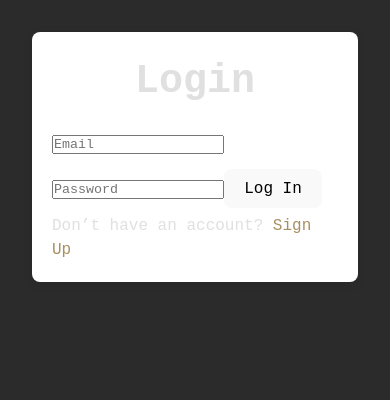
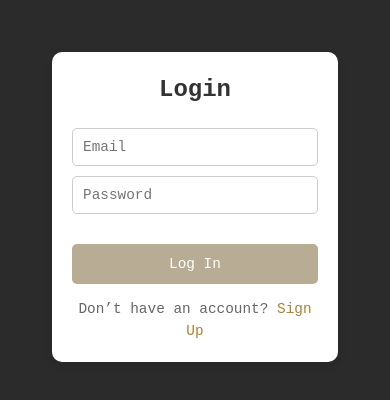
Before and after one commit to CamdenKitowski/great_reads, a React (Vite) app in the folder frontend/: page / in a window 390 px wide. Shown: the top 400 px of the page. Built offline with nearby package versions, Linux system fonts and the light colour scheme; no server answers; the database is empty.

Commit message:
update login and sign css + nav

```diff
--- a/frontend/src/components/NavBar.jsx
+++ b/frontend/src/components/NavBar.jsx
@@ -17,7 +17,7 @@ function NavBar() {
     return (<div className="navbar">
         <div className='navbar-content'>
             <div className='navbar-brand'>
-                <Link to="/">Great Reads</Link>
+                <Link to="/home">Great Reads</Link>
             </div>
             <form onSubmit={onSubmit} className="search-form">
                 <input
--- a/frontend/src/css/Login.css
+++ b/frontend/src/css/Login.css
@@ -0,0 +1,90 @@
+.user-detail-container {
+    max-width: 400px;
+    margin: 50px auto;
+    padding: 30px;
+    background-color: #ffffff;
+    border-radius: 10px;
+    box-shadow: 0 4px 8px rgba(0, 0, 0, 0.1);
+    text-align: center;
+}
+
+.user-detail-container h2 {
+    margin-bottom: 20px;
+    color: #333;
+    font-size: 1.8rem;
+    font-weight: 600;
+}
+
+.user-input-field {
+    display: block;
+    width: 100%;
+    padding: 10px;
+    margin: 10px 0;
+    border: 1px solid #ccc;
+    border-radius: 5px;
+    font-size: 1rem;
+    box-sizing: border-box;
+    transition: border-color 0.3s ease;
+}
+
+.user-input-field:focus {
+    outline: none;
+    border-color: #ccc;
+    box-shadow: 0 0 5px #b9ac94;
+}
+
+.user-detail-container button {
+    width: 100%;
+    padding: 12px;
+    margin-top: 20px;
+    background-color: #b9ac94;
+    color: white;
+    border: none;
+    border-radius: 5px;
+    font-size: 1rem;
+    cursor: pointer;
+    transition: background-color 0.3s ease, transform 0.2s ease;
+}
+
+.user-detail-container button:hover {
+    background-color: #706348;
+    transform: translateY(-2px);
+}
+
+.user-detail-container button:active {
+    transform: translateY(0);
+}
+
+.user-detail-container p {
+    margin-top: 15px;
+    color: #666;
+    font-size: 0.9rem;
+}
+
+.user-detail-container a {
+    color: #a88236;
+    text-decoration: none;
+}
+
+.user-detail-container a:hover {
+    text-decoration: underline;
+}
+
+@media (max-width: 480px) {
+    .user-detail-container {
+        margin: 20px;
+        padding: 20px;
+    }
+
+    .user-detail-container h2 {
+        font-size: 1.5rem;
+    }
+
+    .user-input-field {
+        font-size: 0.9rem;
+    }
+
+    .user-detail-container button {
+        font-size: 0.9rem;
+    }
+}
--- a/frontend/src/css/Signup.css
+++ b/frontend/src/css/Signup.css
@@ -1,52 +1,90 @@
 .user-detail-container {
-    background-color: #fff;
-    padding: 20px;
-    border-radius: 8px;
-    box-shadow: 0 2px 10px rgba(0, 0, 0, 0.1);
     max-width: 400px;
-    width: 100%;
-    box-sizing: border-box;
+    margin: 50px auto;
+    padding: 30px;
+    background-color: #ffffff;
+    border-radius: 10px;
+    box-shadow: 0 4px 8px rgba(0, 0, 0, 0.1);
+    text-align: center;
 }
 
-h2 {
-    text-align: center;
+.user-detail-container h2 {
     margin-bottom: 20px;
+    color: #333;
+    font-size: 1.8rem;
+    font-weight: 600;
 }
+
 .user-input-field {
-    margin-bottom: 15px;
-}
-.user-input-field label {
     display: block;
-    font-weight: bold;
-}
-.user-input-field input {
     width: 100%;
     padding: 10px;
-    margin-top: 5px;
+    margin: 10px 0;
     border: 1px solid #ccc;
-    border-radius: 4px;
+    border-radius: 5px;
+    font-size: 1rem;
     box-sizing: border-box;
+    transition: border-color 0.3s ease;
 }
-.form-group button {
+
+.user-input-field:focus {
+    outline: none;
+    border-color: #ccc;
+    box-shadow: 0 0 5px #b9ac94;
+}
+
+.user-detail-container button {
     width: 100%;
-    padding: 10px;
-    background-color: #28a745;
+    padding: 12px;
+    margin-top: 20px;
+    background-color: #b9ac94;
     color: white;
     border: none;
-    border-radius: 4px;
+    border-radius: 5px;
+    font-size: 1rem;
     cursor: pointer;
+    transition: background-color 0.3s ease, transform 0.2s ease;
 }
-.form-group button:hover {
-    background-color: #218838;
+
+.user-detail-container button:hover {
+    background-color: #706348;
+    transform: translateY(-2px);
 }
-.signup-link {
-    text-align: center;
+
+.user-detail-container button:active {
+    transform: translateY(0);
+}
+
+.user-detail-container p {
     margin-top: 15px;
+    color: #666;
+    font-size: 0.9rem;
 }
-.signup-link a {
-    color: #28a745;
+
+.user-detail-container a {
+    color: #a88236;
     text-decoration: none;
 }
-.signup-link a:hover {
+
+.user-detail-container a:hover {
     text-decoration: underline;
 }
+
+@media (max-width: 480px) {
+    .user-detail-container {
+        margin: 20px;
+        padding: 20px;
+    }
+
+    .user-detail-container h2 {
+        font-size: 1.5rem;
+    }
+
+    .user-input-field {
+        font-size: 0.9rem;
+    }
+
+    .user-detail-container button {
+        font-size: 0.9rem;
+    }
+}
```
